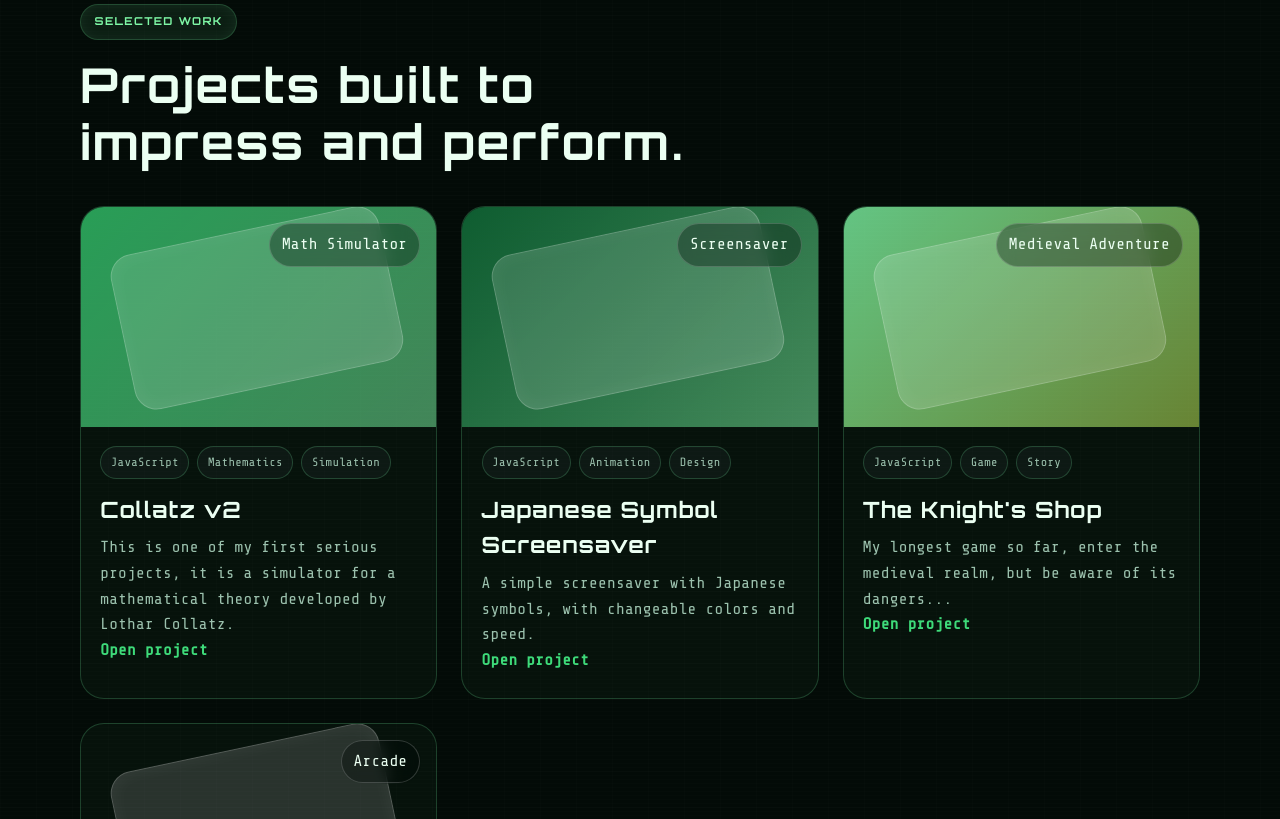
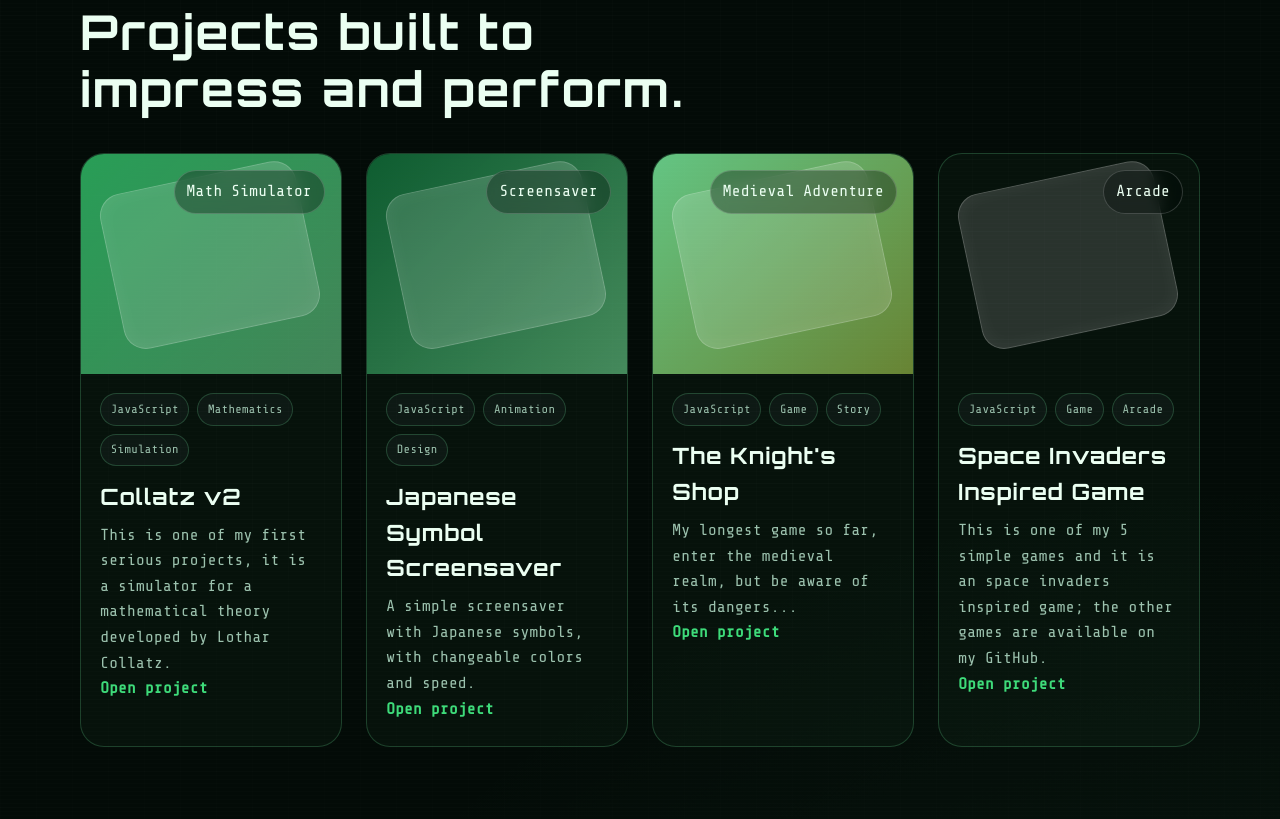
Before and after one commit to pedropontesmartins1310-max/Portfolio, a plain HTML site: page index.html in a window 1280 px wide. Shown: the part 2541-3360 px from the top of the page. Drawn offline with nearby package versions, Linux system fonts and the light colour scheme.

Commit message:
bug fixing

```diff
--- a/Portvisuals.css
+++ b/Portvisuals.css
@@ -575,8 +575,9 @@ body.light-theme .profile-card {
 .skills-grid,
 .projects-grid {
   display: grid;
-  grid-template-columns: repeat(3, minmax(0, 1fr));
+  grid-template-columns: repeat(auto-fit, minmax(260px, 1fr));
   gap: 1.5rem;
+  align-items: stretch;
 }
 
 .skill-card,
@@ -646,6 +647,8 @@ body.light-theme .profile-card {
 .project-card {
   display: flex;
   flex-direction: column;
+  width: 100%;
+  min-width: 0;
 }
 
 .project-image {
--- a/portcntrl.js
+++ b/portcntrl.js
@@ -10,6 +10,14 @@ const modalContent = document.querySelector('.modal-content');
 const modalClose = document.querySelector('.modal-close');
 const projectButtons = document.querySelectorAll('.project-link');
 const contactForm = document.querySelector('.contact-form');
+
+function syncProjectCards() {
+  const cards = document.querySelectorAll('.project-card');
+  cards.forEach((card) => {
+    card.classList.remove('hidden');
+    card.style.display = '';
+  });
+}
 
 const projectData = {
   nova: {
@@ -101,8 +109,7 @@ const navObserver = new IntersectionObserver(
 
 document.querySelectorAll('main section[id]').forEach((section) => navObserver.observe(section));
 
-filterButtons.forEach((button) => {
-  button.addEventListener('click', () => {
+function applyProjectFilter(button) {
   filterButtons.forEach((btn) => btn.classList.toggle('active', btn === button));
   const filter = button.dataset.filter;
 
@@ -111,7 +118,18 @@ filterButtons.forEach((button) => {
     const matches = filter === 'all' || categories.includes(filter);
     card.classList.toggle('hidden', !matches);
   });
+}
+
+syncProjectCards();
+
+filterButtons.forEach((button) => {
+  button.addEventListener('click', () => {
+    applyProjectFilter(button);
   });
+
+  if (button.classList.contains('active')) {
+    applyProjectFilter(button);
+  }
 });
 
 function openProject(key) {
```
Lines whose indentation alone changed are shown as unchanged.
